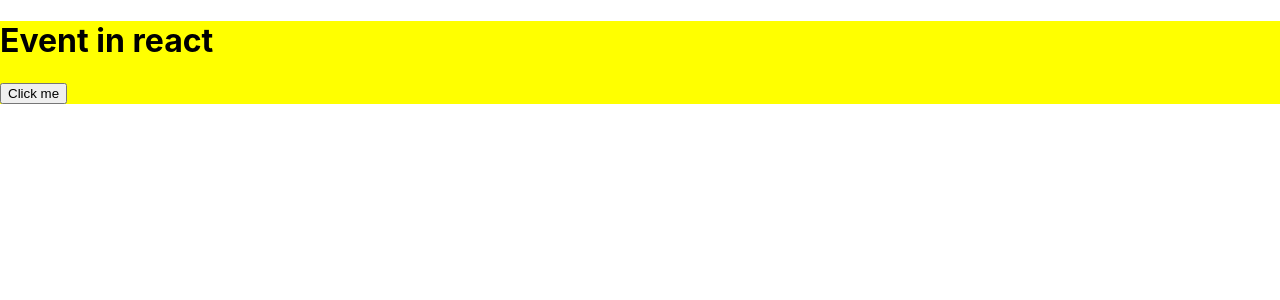
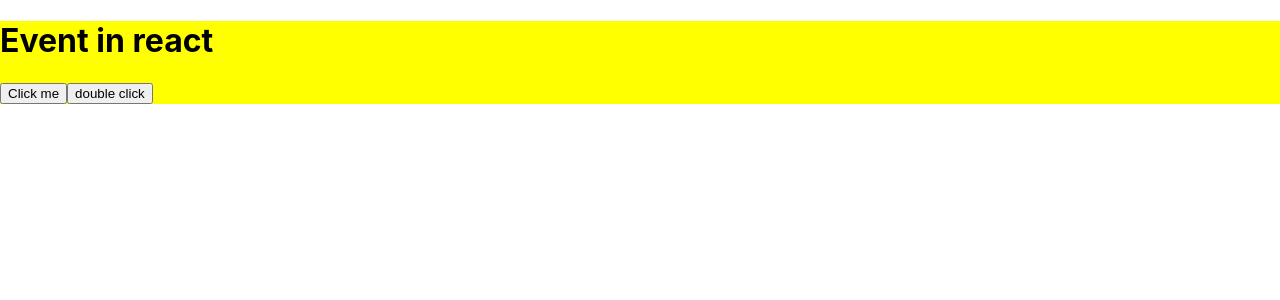
Before and after one commit to UDAYVEERUS/Todo_App, a React (Create React App) app: page /event in a window 1280 px wide. Shown: the top 300 px of the page. Built offline with nearby package versions, Linux system fonts and the light colour scheme.

Commit message:
events double click

```diff
--- a/src/components/Events.js
+++ b/src/components/Events.js
@@ -3,6 +3,7 @@ import React, { useState } from 'react'
 const Events = () => {
     const [text, setText] = useState("Click me")
     const [bg, setBg] = useState("yellow")
+    const [doubleclick, setDoubleclick]  =  useState("double click")
 
     const changeText = () => {
         // console.log("i am clicked")
@@ -10,10 +11,15 @@ const Events = () => {
         setBg(newbg)
         setText("clicked")
     }
+    const doubleClick = () =>{
+       setDoubleclick("double clicked")
+        setBg("purple")
+    }
   return (
     <div style={{backgroundColor:bg}}>
         <h1>Event in react</h1>
         <button  onClick={changeText}>{text}</button>
+        <button onDoubleClick={doubleClick}>{doubleclick}</button>
     </div>
   )
 }
```
